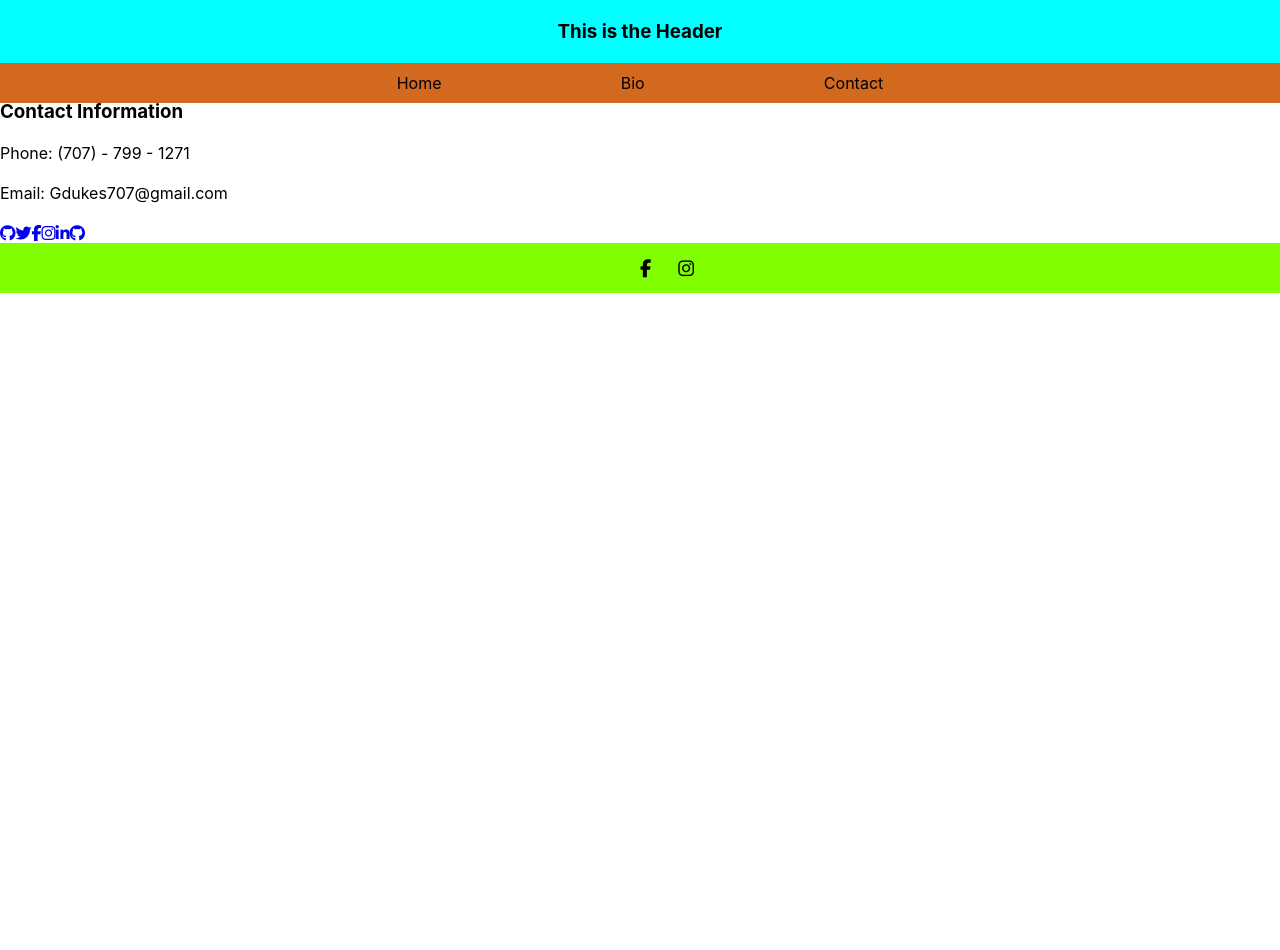
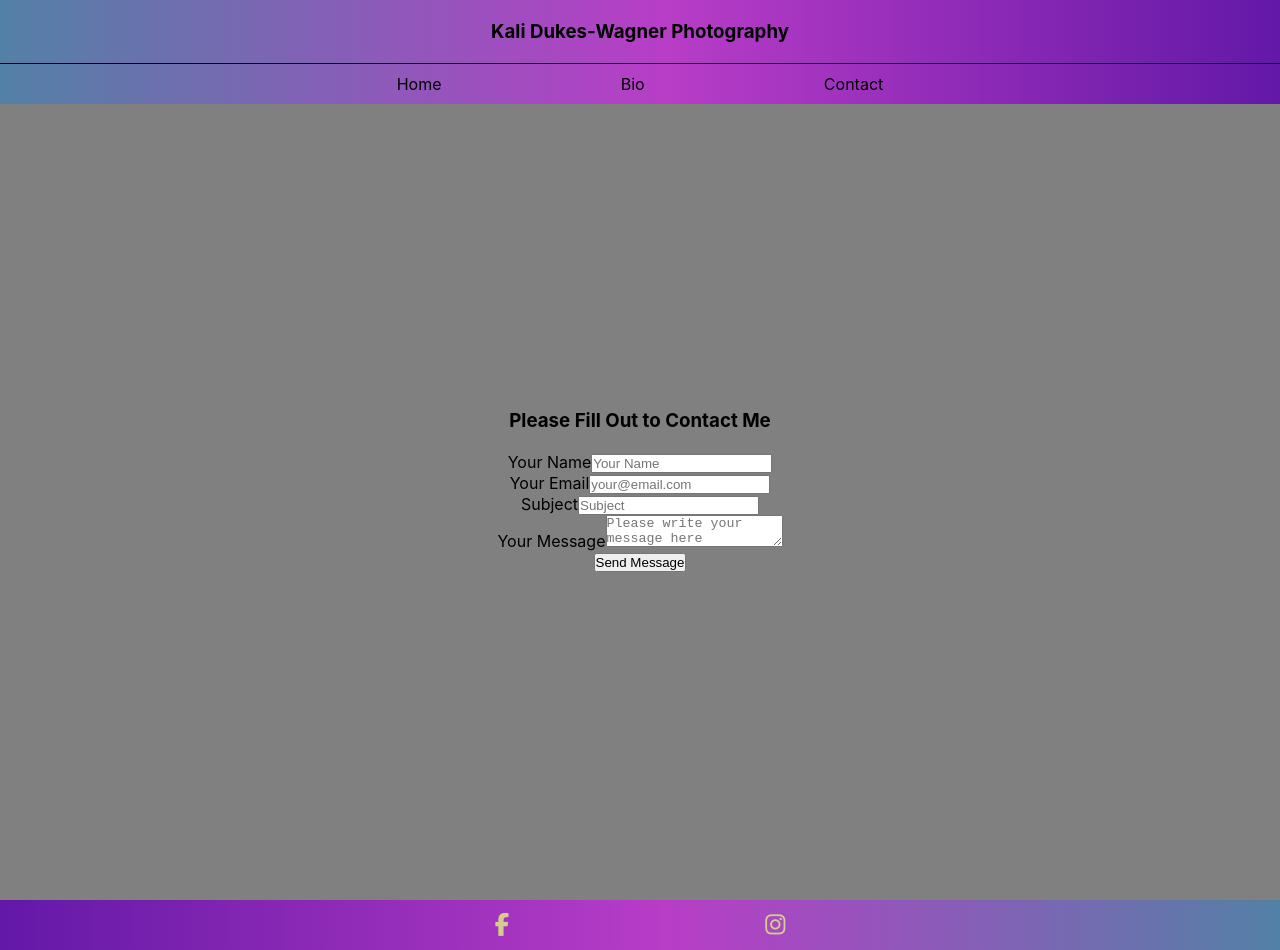
Before and after one commit to Geddydukes/kali-website-client, a React (Create React App) app: page /contact in a window 1280 px wide. Before the commit the page ends 800 px from the top, so only its background shows below. Built offline with nearby package versions, Linux system fonts and the light colour scheme.

Commit message:
makes the contact form work better

```diff
--- a/package.json
+++ b/package.json
@@ -6,6 +6,7 @@
     "@testing-library/jest-dom": "^4.2.4",
     "@testing-library/react": "^9.3.2",
     "@testing-library/user-event": "^7.1.2",
+    "axios": "^0.19.2",
     "react": "^16.13.1",
     "react-dom": "^16.13.1",
     "react-router-dom": "^5.2.0",
--- a/src/App.css
+++ b/src/App.css
@@ -10,7 +10,8 @@ body {
 }
 
 .header {
-  background-color: aqua;
+  background: rgb(83, 129, 166);
+  background: linear-gradient(90deg, rgba(83, 129, 166, 1) 0%, rgba(184, 61, 199, 1) 52%, rgba(99, 24, 167, 1) 100%);
   height: 100px;
   text-align: center;
 }
@@ -26,7 +27,29 @@ body {
 }
 
 .home {
-  background-color: blueviolet;
+  background-color: gray;
+  height: 100vh;
+  text-align: center;
+  align-self: center;
+  justify-content: center;
+  align-items: center;
+  display: flex;
+  margin: 0 auto;
+}
+
+.bio {
+  background-color: gray;
+  height: 100vh;
+  text-align: center;
+  align-self: center;
+  justify-content: center;
+  align-items: center;
+  display: flex;
+  margin: 0 auto;
+}
+
+.contact {
+  background-color: gray;
   height: 100vh;
   text-align: center;
   align-self: center;
@@ -37,7 +60,8 @@ body {
 }
 
 .footer {
-  background-color: chartreuse;
+  background: rgb(99, 24, 167);
+  background: linear-gradient(90deg, rgba(99, 24, 167, 1) 0%, rgba(184, 61, 199, 1) 52%, rgba(83, 129, 166, 1) 100%);
   height: 50px;
   text-align: center;
   align-self: center;
@@ -49,16 +73,15 @@ body {
 
 .navigation {
   height: 40px;
-  background-color: chocolate;
+  background: rgb(83, 129, 166);
+  background: linear-gradient(90deg, rgba(83, 129, 166, 1) 0%, rgba(184, 61, 199, 1) 52%, rgba(99, 24, 167, 1) 100%);
   position: relative;
   text-align: center;
   align-self: center;
   justify-content: space-evenly;
   align-items: center;
   display: flex;
-  margin: 0 auto;
-  color: black;
-  text-decoration: none;
+  border-top: black 1px solid;
 }
 
 .navigation a {
@@ -75,21 +98,21 @@ body {
 
 .socialLinksFooter {
   display: inline-flex;
-  justify-content: space-evenly;
+  justify-content: space-between;
   margin: 0 auto;
 }
 
 .socialLinksFooter a {
   display: inline;
-  color: black;
+  color: rgb(214, 204, 144);
   justify-content: space-around;
-  font-size: calc(10px + 1vmin);
+  font-size: calc(15px + 1vmin);
   transition: linear 0.3s;
-  margin: 0 50%;
+  margin: 0 10vw;
 }
 
 .socialLinksFooter i:hover {
   transform: scale(1.4);
-  color: black;
+  color: rgb(214, 204, 144);
   transition: linear 0.3s;
 }
--- /dev/null
+++ b/src/components/ContactForm.js
@@ -0,0 +1,116 @@
+import React, { useState } from "react";
+// import Axios from "axios";
+import { sendEmail } from "../models/Email";
+
+// const API_URI = "http://localhost:4100/api/v1/email";
+
+const ContactForm = () => {
+  const [contactData, setContactData] = useState({
+    name: "",
+    email: "",
+    message: "",
+    subject: "",
+    sent: false,
+    buttonText: "Send Message",
+  });
+
+  const handleChange = (event) => {
+    setContactData({
+      ...contactData,
+      [event.target.name]: event.target.value,
+    });
+    console.log(contactData);
+  };
+
+  const resetForm = () => {
+    setContactData({
+      name: "",
+      message: "",
+      email: "",
+      buttonText: "Message Sent",
+    });
+  };
+
+  const handleSubmit = async (event) => {
+    event.preventDefault();
+    setContactData({
+      buttonText: "...sending",
+    });
+    let data = contactData;
+    console.log(data);
+    sendEmail(data).then((res) => {
+      console.log(res);
+      setContactData({ sent: true });
+      console.log("Success");
+      resetForm();
+    });
+  };
+
+  return (
+    <div>
+      <form className="contact-form" onSubmit={handleSubmit}>
+        <div>
+          <label className="message-name" htmlFor="message-name">
+            Your Name
+          </label>
+          <input
+            onChange={handleChange}
+            name="name"
+            className="message-name"
+            type="text"
+            placeholder="Your Name"
+            value={contactData.name}
+          />
+        </div>
+        <div>
+          <label className="message-email" htmlFor="message-email">
+            Your Email
+          </label>
+          <input
+            onChange={handleChange}
+            name="email"
+            className="message-email"
+            type="email"
+            placeholder="your@email.com"
+            required
+            value={contactData.email}
+          />
+        </div>
+        <div>
+          <label className="message-subject" htmlFor="message-subject">
+            Subject
+          </label>
+          <input
+            onChange={handleChange}
+            name="subject"
+            className="message-subject"
+            type="text"
+            placeholder="Subject"
+            value={contactData.subject}
+          />
+        </div>
+        <div>
+          <label className="message" htmlFor="message-input">
+            Your Message
+          </label>
+          <textarea
+            onChange={handleChange}
+            name="message"
+            className="message-input"
+            type="text"
+            placeholder="Please write your message here"
+            value={contactData.message}
+            required
+          />
+        </div>
+        <div className="button--container">
+          <button type="submit" className="button button-primary">
+            {contactData.buttonText}
+          </button>
+        </div>
+      </form>
+    </div>
+  );
+};
+
+export default ContactForm;
--- a/src/components/Header.js
+++ b/src/components/Header.js
@@ -4,7 +4,7 @@ import Navigation from "./Navigation";
 const Header = () => {
   return (
     <div className="header">
-      <h3 className="headerText">This is the Header</h3>
+      <h3 className="headerText">Kali Dukes-Wagner Photography</h3>
       <Navigation />
     </div>
   );
--- /dev/null
+++ b/src/models/Email.js
@@ -0,0 +1,18 @@
+const API_URI = "http://localhost:4100/api/v1/email";
+
+export const sendEmail = async (data) => {
+  console.log(data);
+  try {
+    const res = await fetch(API_URI, {
+      method: "POST",
+      headers: {
+        "Content-type": "application/json",
+      },
+      body: JSON.stringify(data),
+    });
+    console.log(res);
+    return await res.json();
+  } catch (err) {
+    console.log(err);
+  }
+};
--- a/src/pages/Bio.js
+++ b/src/pages/Bio.js
@@ -4,7 +4,7 @@ import React from "react";
 
 const Bio = () => {
   return (
-    <div>
+    <div className="bio">
       <h1>Bio</h1>
       {/* Todo Create a professional bio for Kali Wagner */}
     </div>
--- a/src/pages/Contact.js
+++ b/src/pages/Contact.js
@@ -1,45 +1,18 @@
 import React from "react";
+import ContactForm from "../components/ContactForm";
 
 // todo - update this to my mothers contact info
 
 const Contact = () => {
   return (
-    <div className="homePage">
+    <div className="contact">
       <section className="homeSection6"></section>
       <section className="homeSection2">
-        <div className="traditionalContact">
-          <h3>Contact Information</h3>
-
-          <br></br>
-          <p>Phone: (707) - 799 - 1271</p>
-          <br></br>
-          <p>Email: Gdukes707@gmail.com</p>
-        </div>
+        <h3>Please Fill Out to Contact Me</h3>
         <br></br>
-        <div className="socialLinks">
-          <span className="socialLinksSpan">
-            <a href="https://github.com/Geddydukes" target="blank">
-              <i class="fa fa-github" aria-hidden="true"></i>
-            </a>
-            <a href="https://twitter.com/Geddysburgadr" target="blank">
-              <i class="fa fa-twitter" aria-hidden="true"></i>
-            </a>
-            <a href="https://www.facebook.com/gdukes707" target="blank">
-              <i class="fa fa-facebook" aria-hidden="true"></i>
-            </a>
-            <a href="https://www.instagram.com/geddydukes/" target="blank">
-              <i class="fa fa-instagram" aria-hidden="true"></i>
-            </a>
-            <a href="https://www.linkedin.com/in/geddy-dukes/" target="blank">
-              <i class="fa fa-linkedin" aria-hidden="true"></i>
-            </a>
-            <a href="https://git.generalassemb.ly/gdukes707" target="blank">
-              <i class="fa fa-github" aria-hidden="true"></i>
-            </a>
-          </span>
-        </div>
+        <ContactForm />
+        <br></br>
       </section>
-      <section className="homeSection7"></section>
     </div>
   );
 };
```
